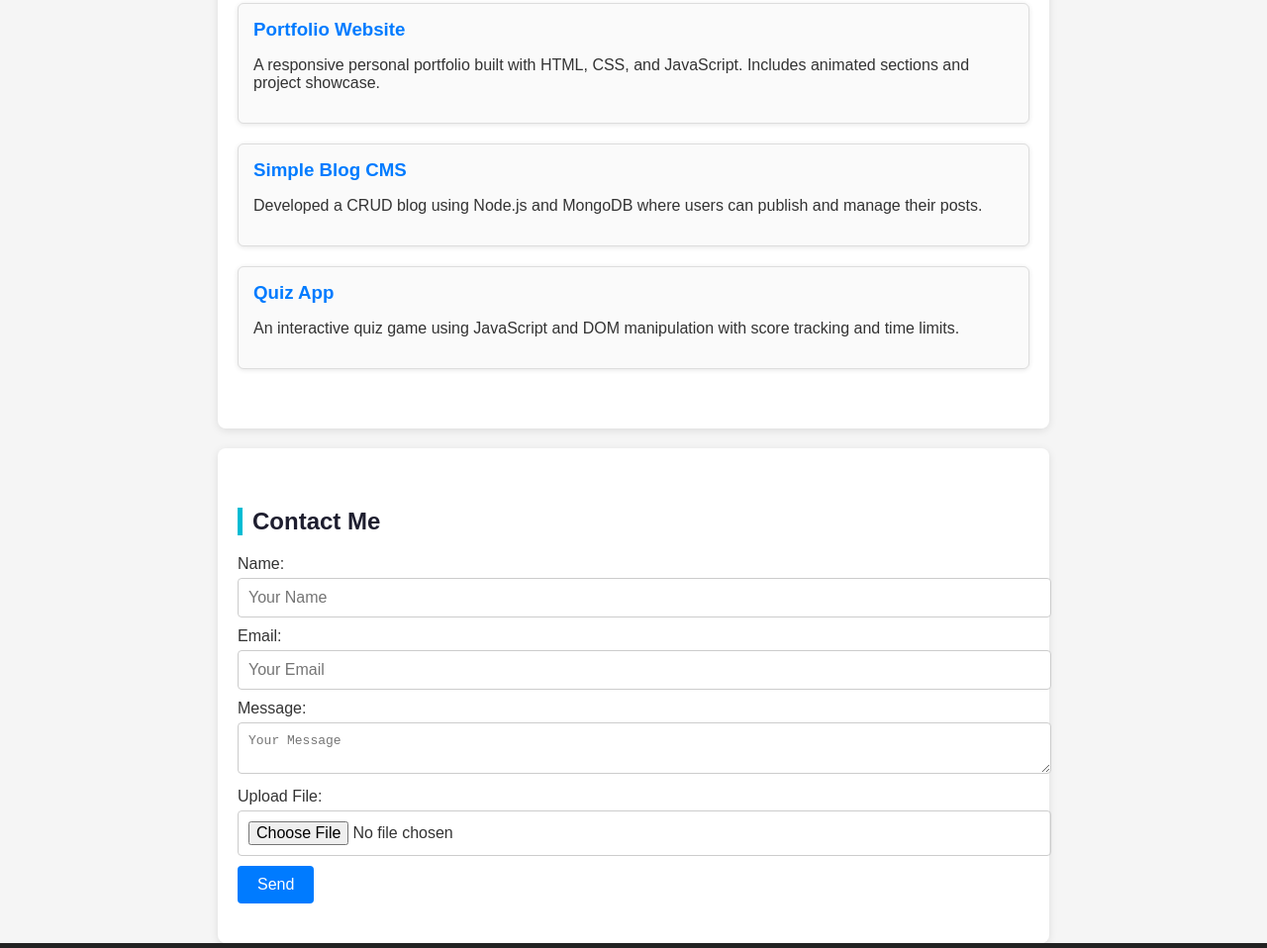
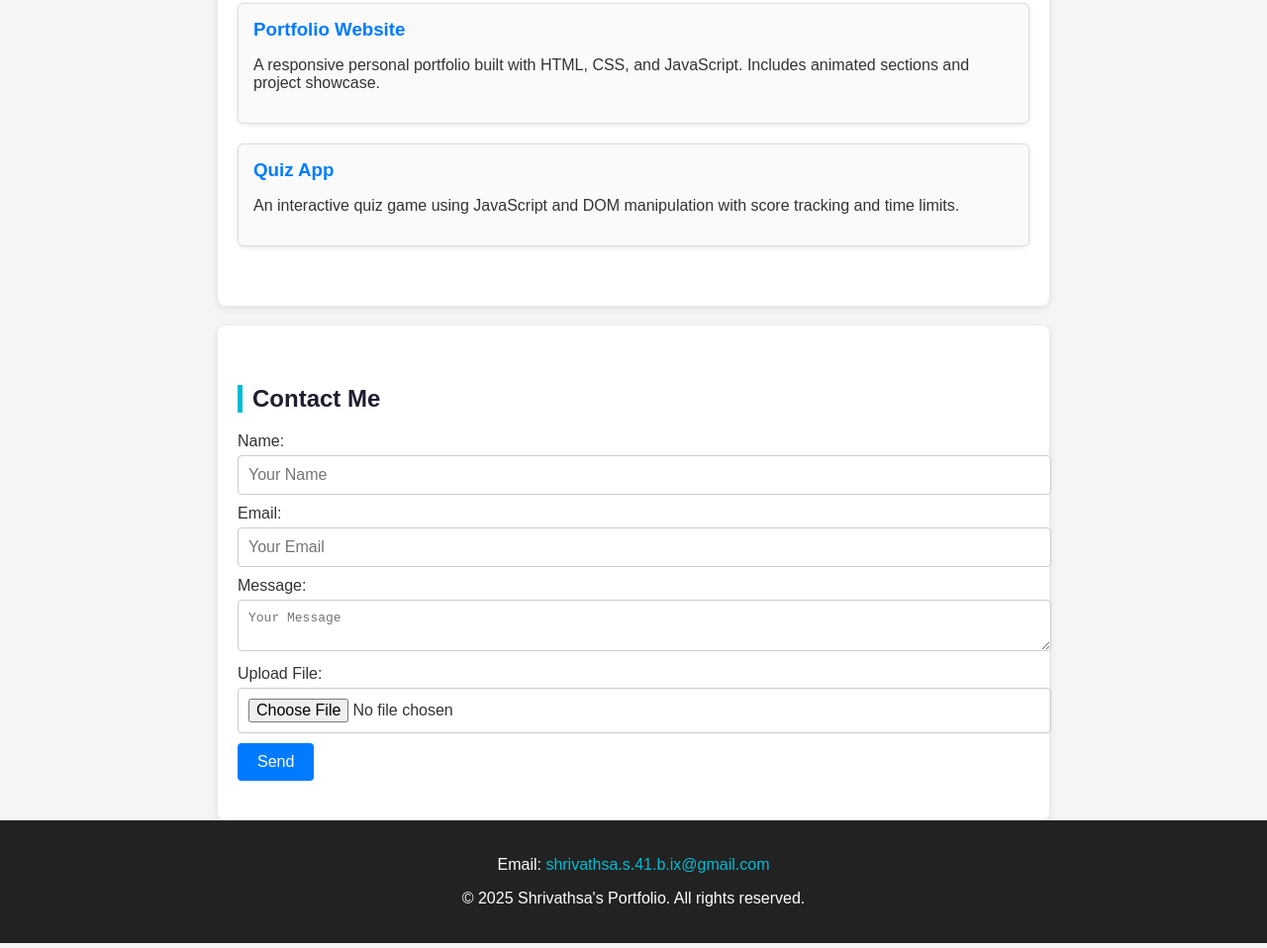
Before and after one commit to Vaths07/My-portfolio, a plain HTML site: page index.html in a window 1280 px wide. Shown: the part 1451-2409 px from the top of the page at 99% size. Drawn offline with nearby package versions, Linux system fonts and the light colour scheme.

Commit message:
Update index.html

```diff
--- a/index.html
+++ b/index.html
@@ -87,7 +87,6 @@
             { title: "Task Manager Web App", description: "Built with HTML, CSS, and JavaScript, it allows users to create, edit, delete, and mark tasks complete." },
             { title: "Weather Dashboard", description: "A web app using OpenWeatherMap API to show live weather info by city with icons and 5-day forecast." },
             { title: "Portfolio Website", description: "A responsive personal portfolio built with HTML, CSS, and JavaScript. Includes animated sections and project showcase." },
-            { title: "Simple Blog CMS", description: "Developed a CRUD blog using Node.js and MongoDB where users can publish and manage their posts." },
             { title: "Quiz App", description: "An interactive quiz game using JavaScript and DOM manipulation with score tracking and time limits." }
         ];
 
```
